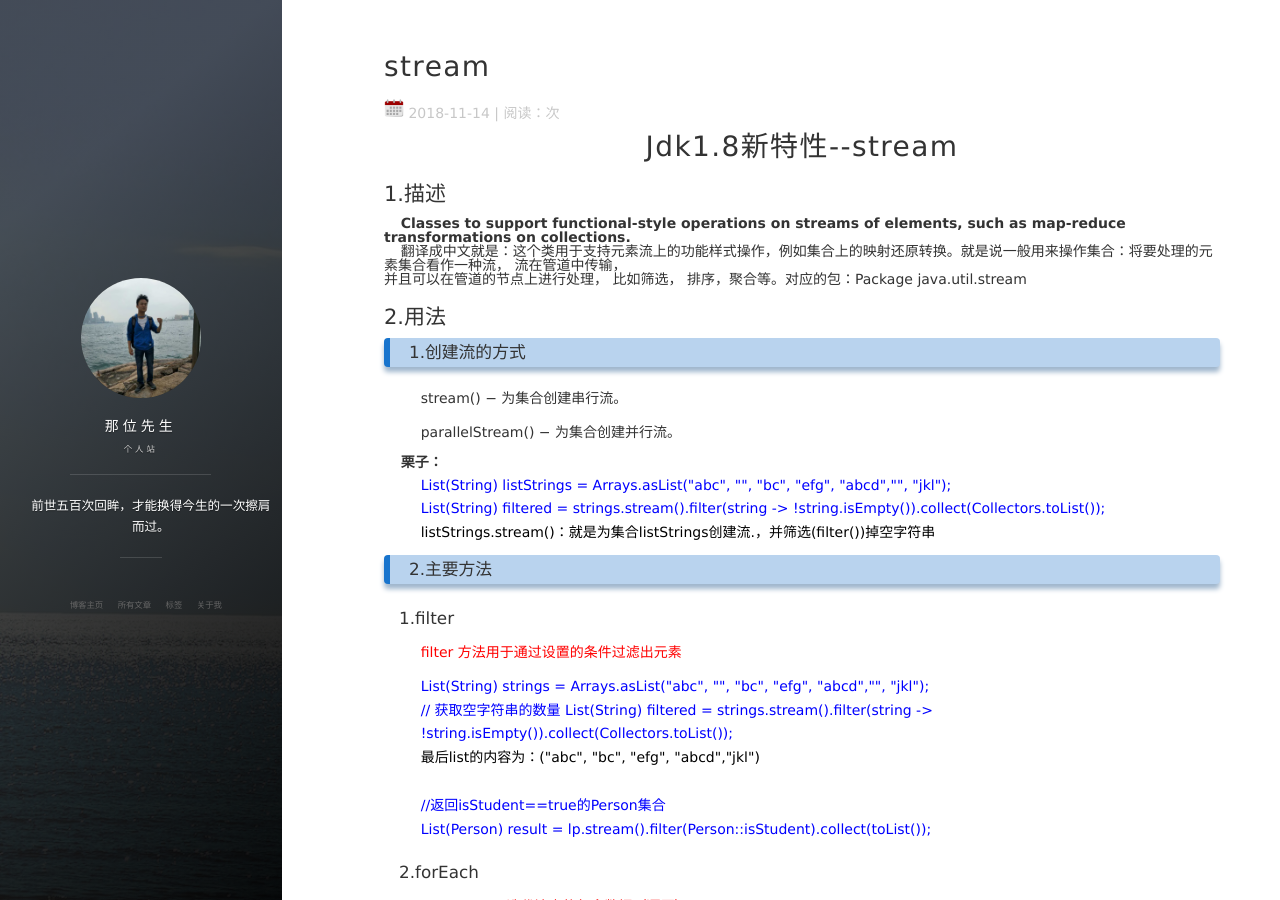
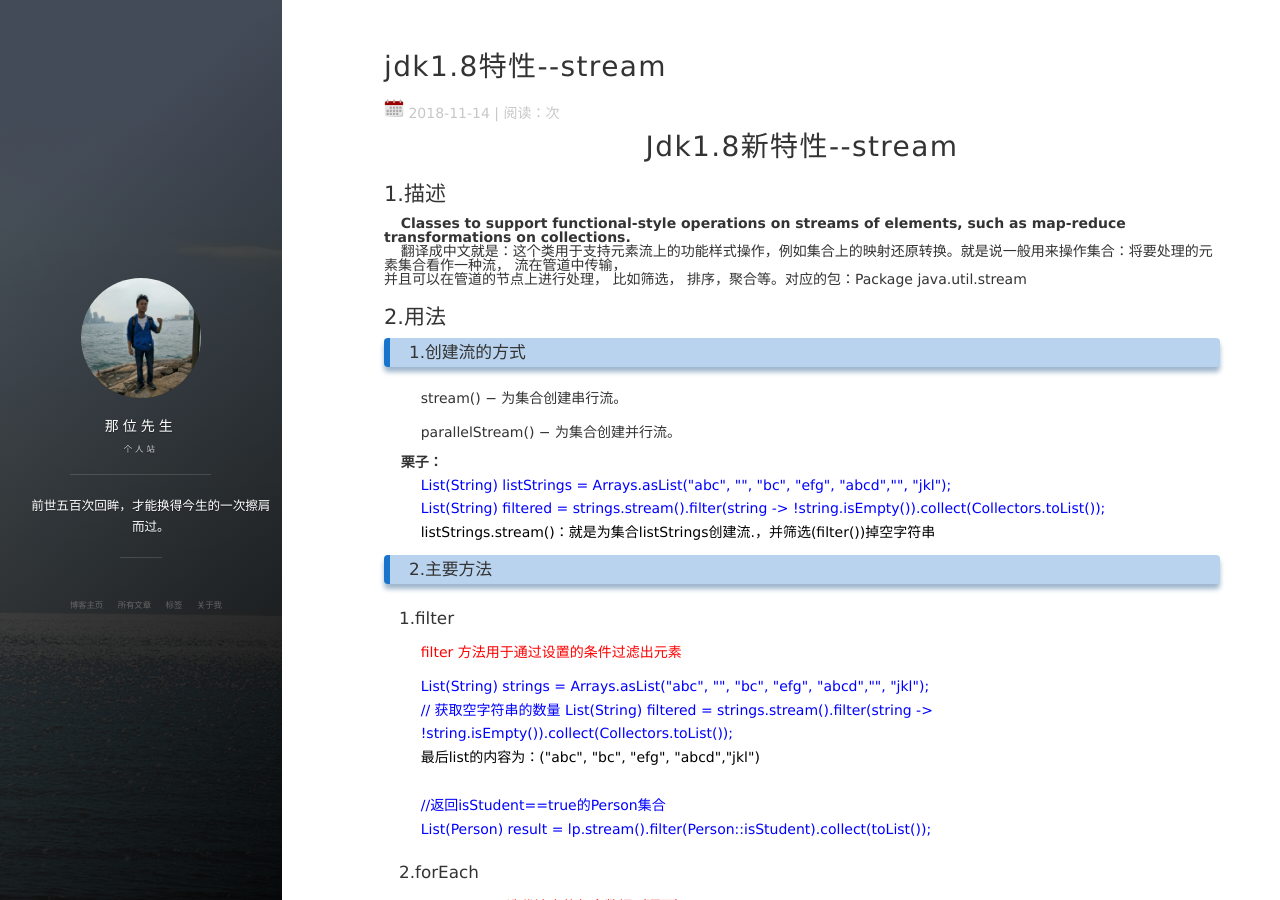
Before and after one commit to sirFive/sirFive.github.io, a Jekyll site: the page built from _posts/2018-11-14-stram学习.html, in a window 1280 px wide and 900 px high. Built offline with Jekyll 4.4.1, drawn with Linux system fonts in a browser that asks for light colours; nearby versions of some CDN libraries; comment, search, counter and statistics services are not loaded.

Commit message:
修改title

```diff
--- a/_posts/2018-11-14-stram学习.html
+++ b/_posts/2018-11-14-stram学习.html
@@ -1,6 +1,6 @@
 ---
 layout: post
-title: "stream"
+title: "jdk1.8特性--stream"
 date: 2018-11-14
 description: "stream学习"
 tag: 博客
```
